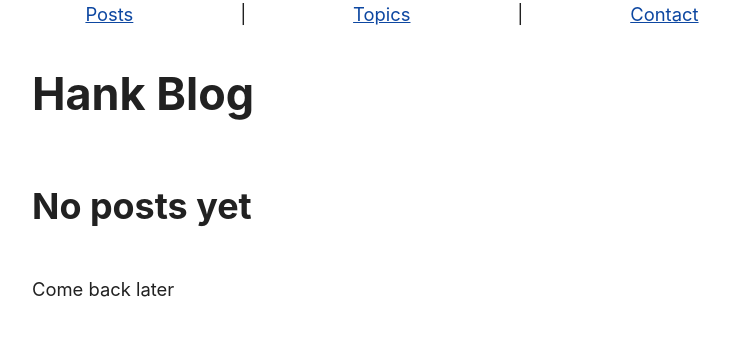
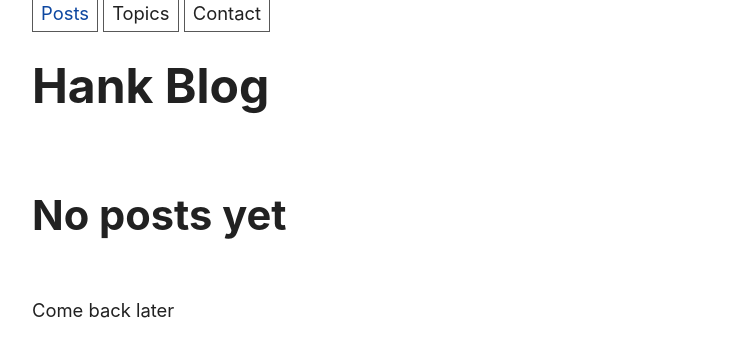
Before and after one commit to YesSeri/djangoblog, a Django app: page / in a window 1280 px wide. Shown: the top 357 px of the page, without its empty margins (248-977 px from the left). Run offline with Django 4.2, Linux system fonts and the light colour scheme; data that the repository does not hold is empty; some libraries are stand-ins or nearby versions.

Commit message:
added some css, and disabled caching for dev

```diff
--- a/mysite/blog/templates/base_generic.html
+++ b/mysite/blog/templates/base_generic.html
@@ -8,19 +8,20 @@
         <title>HTML 5 Boilerplate</title>
         <link rel="shortcut icon" href="{%  static 'favicon.ico' %}">
         <link rel="stylesheet"
-              href="https://unpkg.com/simpledotcss@2.0.0/simple-v1.css">
+              href="https://unpkg.com/simpledotcss@2.0.5/simple.min.css">
+        <link rel="stylesheet" type="text/css" href="{% static 'css/style.css' %}">
     </head>
     <body>
-        <span style="width:100%;
-                     display: flex;
-                     justify-content: space-around;
-                     flex-wrap:wrap;">
-            <a href="{% url 'posts' %}">Posts</a>
-            |
-            <a href="{% url 'topics' %}">Topics</a>
-            |
-            <a href="{% url 'contact' %}">Contact</a>
-        </span>
+        {% comment %} <span style="width:100%; display: flex; justify-content: space-around; flex-wrap:wrap;"> {% endcomment %}
+        <nav>
+            <a class="nav-item {% if request.path == '/' %} active{% endif %}"
+               href="{% url 'posts' %}">Posts</a>
+            <a class="nav-item {% if request.path == '/topics' %} active{% endif %}"
+               href="{% url 'topics' %}">Topics</a>
+            <a class="nav-item {% if request.path == '/contact' %} active{% endif %}"
+               href="{% url 'contact' %}">Contact</a>
+        </nav>
+        {% comment %} </span> {% endcomment %}
         <h1>Hank Blog</h1>
         {% block content %}{% endblock %}
     </body>
--- a/mysite/mysite/settings.py
+++ b/mysite/mysite/settings.py
@@ -59,9 +59,9 @@ INSTALLED_APPS = [
 MIDDLEWARE = [
     'django.middleware.security.SecurityMiddleware',
     'django.contrib.sessions.middleware.SessionMiddleware',
-    'django.middleware.cache.UpdateCacheMiddleware',  # New
+    # 'django.middleware.cache.UpdateCacheMiddleware',  # New
     'django.middleware.common.CommonMiddleware',
-    'django.middleware.cache.FetchFromCacheMiddleware',  # New
+    # 'django.middleware.cache.FetchFromCacheMiddleware',  # New
     'django.middleware.csrf.CsrfViewMiddleware',
     'django.contrib.auth.middleware.AuthenticationMiddleware',
     'django.contrib.messages.middleware.MessageMiddleware',
--- /dev/null
+++ b/mysite/static/css/style.css
@@ -0,0 +1,13 @@
+.nav-item {
+	border: solid 1px var(--text-light);
+	padding: 5px 8px 7px 8px;
+	text-decoration: none;
+	color: var(--text);
+	line-height: 1;
+	width: 70px;
+	text-align: center;
+}
+
+.nav-item.active {
+	color: var(--accent);
+}
```
